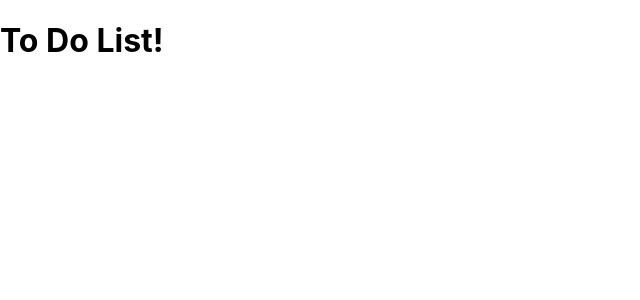
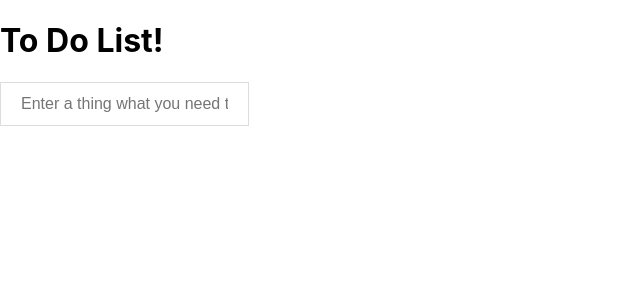
Before and after one commit to JackBerezhnov/to-do-list-react, a React (Create React App) app: page / in a window 1280 px wide. Shown: the top 300 px of the page, without its empty margins (0-640 px from the left). Built offline with nearby package versions, Linux system fonts and the light colour scheme.

Commit message:
Setup Input for the app

```diff
--- /dev/null
+++ b/src/components/input/Input.css
@@ -0,0 +1,7 @@
+#toDoInput {
+    background-repeat: no-repeat;
+    font-size: 16px;
+    padding: 12px 20px 12px 20px;
+    border: 1px solid #ddd;
+    margin-bottom: 12px;
+}
--- /dev/null
+++ b/src/components/input/Input.js
@@ -0,0 +1,18 @@
+import './Input.css';
+
+const Input = (props) => {
+    return (
+        <div>
+            {console.log(props)}
+            <input
+                type="text"
+                name="toDo"
+                id="toDoInput"
+                placeholder="Enter a thing what you need to do..."
+                onChange={e => props.onChange(e)}
+            />
+        </div>
+    );
+}
+
+export default Input;
--- a/src/components/to-do-list/ToDoList.js
+++ b/src/components/to-do-list/ToDoList.js
@@ -1,7 +1,18 @@
+import { useState } from 'react';
+import Input from '../input/Input';
+
 function ToDoList() {
+    const [userInput, setUserInput] = useState("");
+
+    function handleChange(e) {
+        setUserInput(e.target.value);
+    }
+
     return(
         <div>
             <h1>To Do List!</h1>
+            <Input onChange={handleChange}/>
+            <p>{userInput}</p>
         </div>
     );
 }
```
